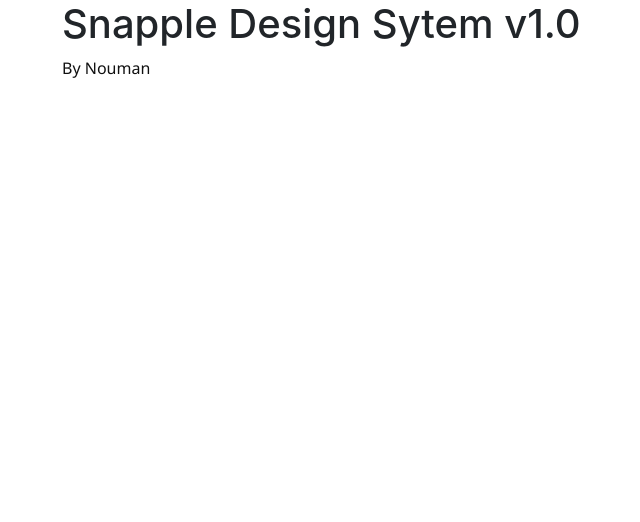
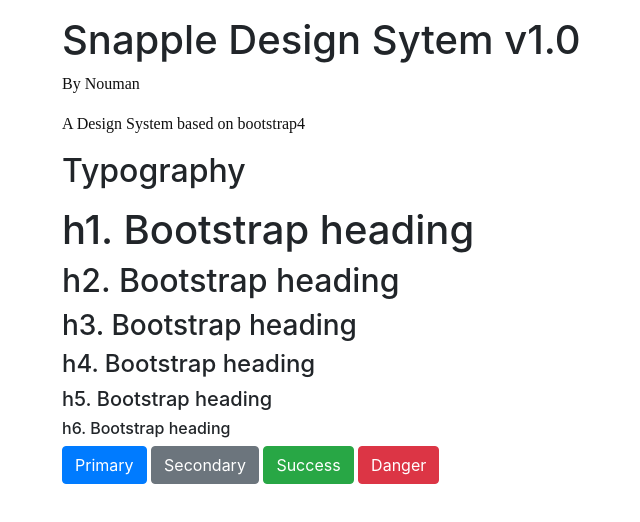
Before and after one commit to nouman7733/bootstarp-ui-nyit-fall, a plain HTML site: page index.html in a window 1280 px wide. Shown: the whole page, without its empty margins (23-663 px from the left). Drawn offline with nearby package versions, Linux system fonts and the light colour scheme.

Commit message:
Updated Design system with typo and buttons

```diff
--- a/css/styles.css
+++ b/css/styles.css
@@ -2,11 +2,12 @@
 --primary1-main: #FDEDD4;
 --primary2-main: #ffffff;
 --main-font:"Noto Sans";
+--main-font-text:"SF pro";
 --main-text: #101010;
 }
 
 p{
-    font-family: var(--main-font);
+    font-family: var(--main-font-text);
     color: var(--main-text);
 }
 
--- a/index.html
+++ b/index.html
@@ -15,19 +15,36 @@
 </head>
 
 <body>
-  <div class="container">
+  <div class="container mt-3">
     <!-- header -->
     <div class="row">
       <div class="col">
         <!-- <!components go here -->
-         <h1> Snapple Design Sytem v1.0</h1>
-         <p>By Nouman</p>
+        <h1> Snapple Design Sytem v1.0</h1>
+        <p>By Nouman</p>
+        <p> A Design System based on bootstrap4</p>
       </div>
     </div>
     <!-- row 2 -->
-     <div class="row">
-
-     </div>
+    <div class="row">
+      <div class="col">
+        <!-- <!components go here -->
+        <h2> Typography</h2>
+        <div class="mt-3"></div>
+      <h1>h1. Bootstrap heading</h1>
+      <h2>h2. Bootstrap heading</h2>
+      <h3>h3. Bootstrap heading</h3>
+      <h4>h4. Bootstrap heading</h4>
+      <h5>h5. Bootstrap heading</h5>
+      <h6>h6. Bootstrap heading</h6>
+      <div class="row"></div>
+      <div class="col"></div>
+      <button type="button" class="btn btn-primary">Primary</button>
+<button type="button" class="btn btn-secondary">Secondary</button>
+<button type="button" class="btn btn-success">Success</button>
+<button type="button" class="btn btn-danger">Danger</button>
+    </div>
+    </div>
     <!-- <div class="row"></div>
     <div class="col"></div>
     <div class="card" style="width: 18rem;">
@@ -41,6 +58,12 @@
     </div> -->
     <div class="col"></div>
   </div>
+  <script src="https://cdn.jsdelivr.net/npm/jquery@3.5.1/dist/jquery.slim.min.js"
+    integrity="sha384-DfXdz2htPH0lsSSs5nCTpuj/zy4C+OGpamoFVy38MVBnE+IbbVYUew+OrCXaRkfj"
+    crossorigin="anonymous"></script>
+  <script src="https://cdn.jsdelivr.net/npm/bootstrap@4.6.2/dist/js/bootstrap.bundle.min.js"
+    integrity="sha384-Fy6S3B9q64WdZWQUiU+q4/2Lc9npb8tCaSX9FK7E8HnRr0Jz8D6OP9dO5Vg3Q9ct"
+    crossorigin="anonymous"></script>
 
 </body>
 
```
